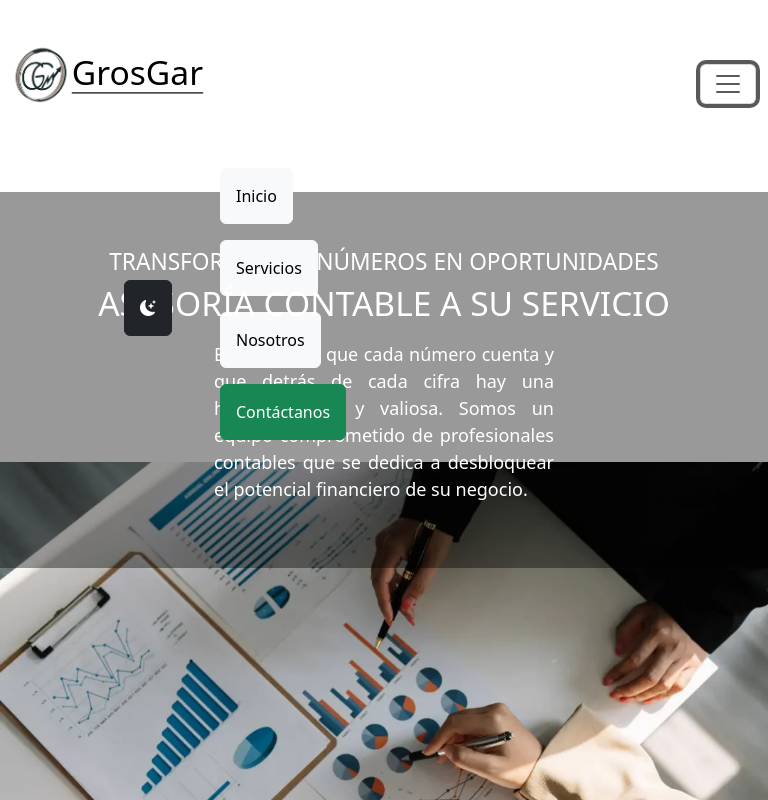
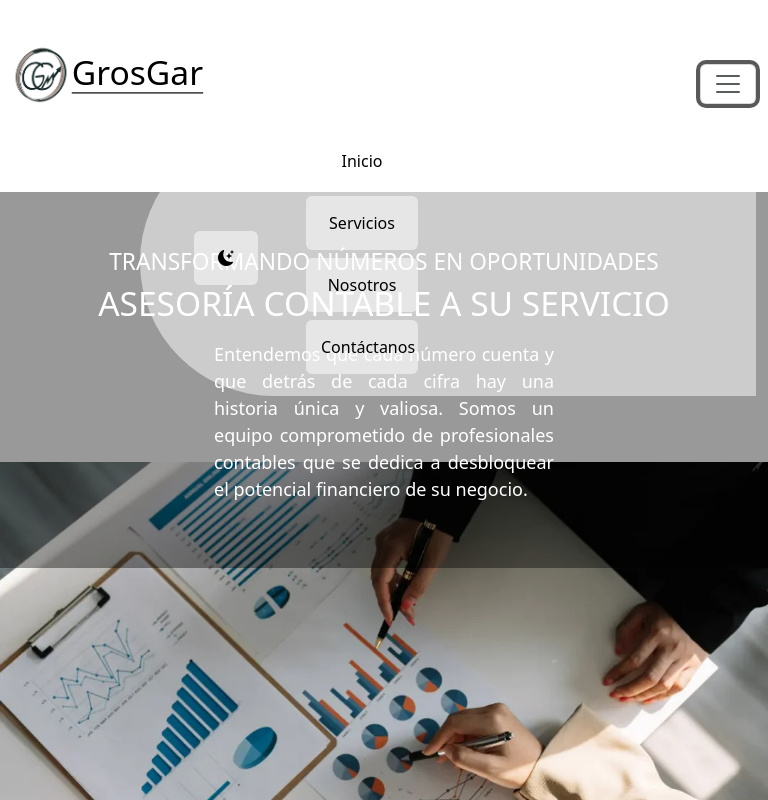
Before and after one commit to Joaquingro/Grosgar, a React (Vite) app: page / in a window 768 px wide. Both pictures are taken after a click on the button "Toggle navigation". Shown: the top 800 px of the page. Built offline with nearby package versions, Linux system fonts and the light colour scheme.

Commit message:
Hamburguer button fixed in responsive dark

```diff
--- a/src/components/NavBar/NavBar.jsx
+++ b/src/components/NavBar/NavBar.jsx
@@ -22,7 +22,7 @@ function NavBar({isDarkMode, handleDarkMode}) {
     </button>
   <div className={`collapse navbar-collapse ${style.containerButtons}`} id="navbarSupportedContent">
     <div className={`collapse navbar-collapse ${style.buttons}`} id="navbarSupportedContent">
-    <button type="button" className="btn btn-dark" onClick={handleDarkMode}>
+    <button type="button" className={`btn btn-dark ${style.darkMode}`} onClick={handleDarkMode}>
       {isDarkMode ? <i className="bi bi-brightness-high-fill"></i> : <i className="bi bi-moon-stars-fill"></i>}
         </button>
 
--- a/src/components/NavBar/NavBar.module.css
+++ b/src/components/NavBar/NavBar.module.css
@@ -109,15 +109,43 @@
   }
 
   .containerButtons{
-    margin-left: 4em;
+    margin-left: 5em;
+    width: 100%;
+    height: max-content;
+    margin-top: -3em;
+    height: 100%;
+    z-index: 9999;
+    background-color: rgb(255, 255, 255, 0.5);
+    padding: 6px;
+    border-bottom-left-radius: 150px;
+    border-top-left-radius: 150px;
   }
 
+  .buttons button{
+    margin-top: -0.5em;
+    background-color: rgb(255, 255, 255, 0.5);
+    border: none;
+    color: black;
+    width: 7em;
+
+  }
+
+
+  .darkMode{
+    width: 4em !important;
+
+  }
 
 /**
  * ----------------------------------------
  * DARK MODE
  * ----------------------------------------
  */
+
+ .dark button{
+  color: black;
+  border: none;
+ }
 
  .dark1{
    transform: scale(0.6);
@@ -130,6 +158,10 @@
     height: 2.2em;
     margin-right: 4px;
     padding: 5px;
+    background-color: white !important;
+
+
+
   }
 
   .dark2 span{
@@ -137,7 +169,11 @@
       margin-top: -10px;
       font-size: 20px;
 
+
+
   }
+
+
 
 
 
@@ -150,9 +186,31 @@
   }
 
   .containerButtons{
-    margin-left: 4em;
+    margin-left: 8em;
+    width: 30em;
+    height: max-content;
+    margin-top: -2em;
+    height: 100%;
+    z-index: 9999;
+    background-color: rgb(255, 255, 255, 0.5);
+    padding: 6px;
+    border-bottom-left-radius: 150px;
+    border-top-left-radius: 150px;
   }
 
+  .buttons button{
+    margin-top: -0.5em;
+    background-color: rgb(255, 255, 255, 0.5);
+    border: none;
+    color: black;
+    width: 7em;
+
+  }
+
+  .darkMode{
+    width: 4em !important;
+
+  }
 
 
   /**
@@ -167,6 +225,14 @@
     margin-left: -7em;
   }
 
+  .dark2{
+    background-color: white !important;
+    height: 2em;
+  }
+
+  .dark2 span{
+    margin-top: -10px;
+  }
 }
 
 @media (min-width: 768px) and (max-width: 992px) {
```
